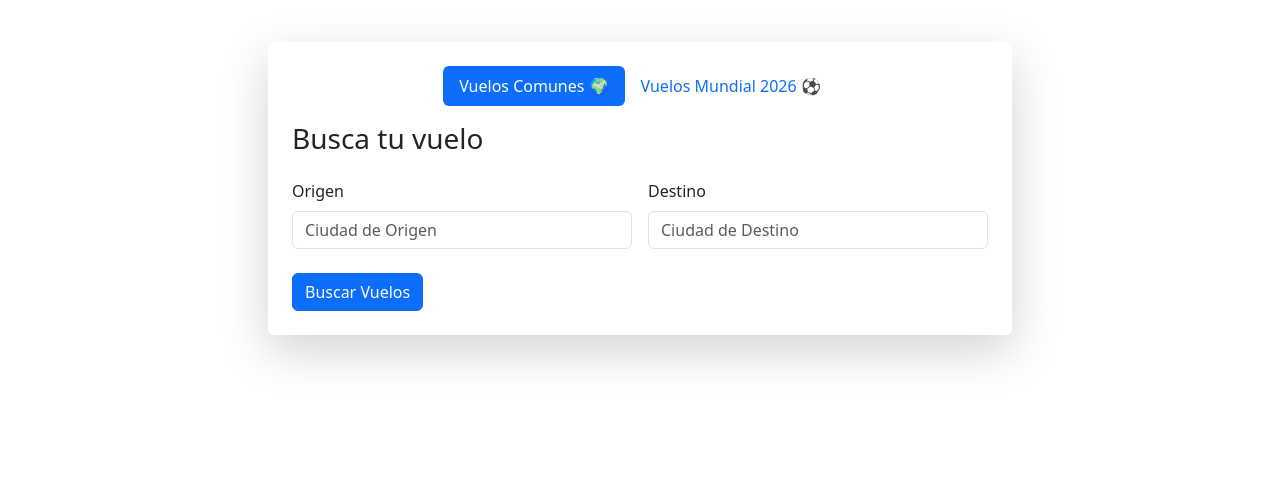
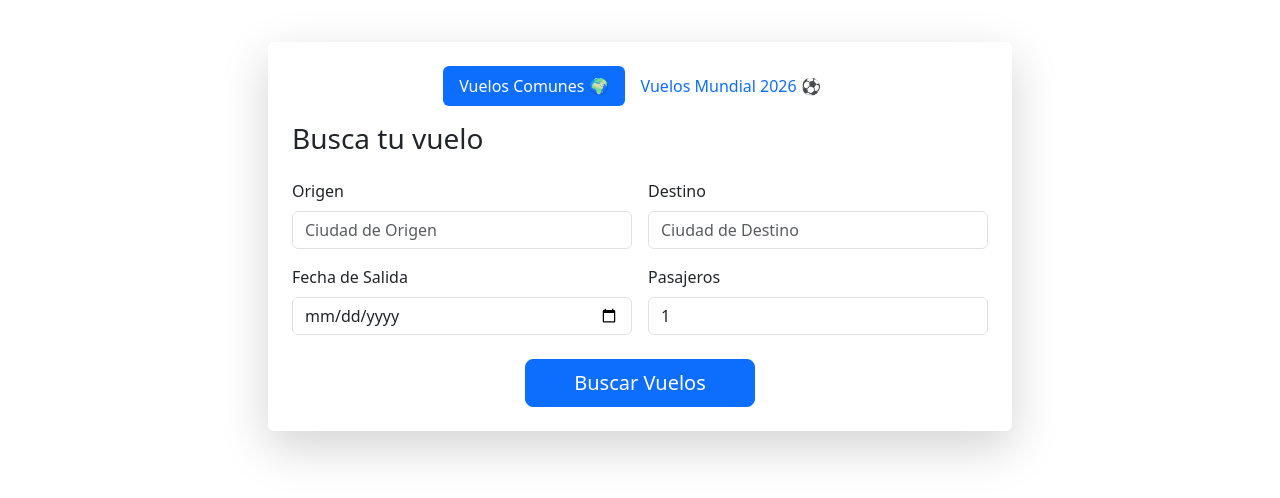
Before and after one commit to JoacoPotenzone/tp-final_ids, a plain HTML site: page index.html in a window 1280 px wide. Shown: the part 64-562 px from the top of the page. Drawn offline with nearby package versions, Linux system fonts and the light colour scheme.

Commit message:
Modificaciones del formulario del index, le agregue fecha y cantidad de pasajeros.

```diff
--- a/index.html
+++ b/index.html
@@ -43,18 +43,30 @@
                 <div class="tab-content" id="pills-tabContent">
                     <div class="tab-pane fade show active" id="pills-vuelos-comunes" role="tabpanel" aria-labelledby="pills-vuelos-comunes-tab">
                         <h3 class="mb-4">Busca tu vuelo</h3>
-                        <form>
+                        <form action="./pages/resultados.html" method="GET">
                             <div class="row g-3">
                                 <div class="col-md-6">
                                     <label for="origen" class="form-label">Origen</label>
-                                    <input type="text" class="form-control" id="origen" placeholder="Ciudad de Origen">
+                                    <input type="text" class="form-control" id="origen" name="origen" placeholder="Ciudad de Origen" required>
                                 </div>
                                 <div class="col-md-6">
                                     <label for="destino" class="form-label">Destino</label>
-                                    <input type="text" class="form-control" id="destino" placeholder="Ciudad de Destino">
+                                    <input type="text" class="form-control" id="destino" name="destino" placeholder="Ciudad de Destino" required>
+                                </div>
+                                <div class="col-md-6">
+                                    <label for="fecha" class="form-label">Fecha de Salida</label>
+                                    <input type="date" class="form-control" id="fecha" name="fecha" required>
+                                </div>
+                                <div class="col-md-6">
+                                    <label for="pasajeros" class="form-label">Pasajeros</label>
+                                    <input type="number" class="form-control" id="pasajeros" name="pasajeros" min="1" max="9" value="1" required>
                                 </div>
                             </div>
-                            <button type="submit" class="btn btn-primary mt-4">Buscar Vuelos</button>
+                            <div class="text-center mt-4">
+                                <button type="submit" class="btn btn-primary btn-lg px-5">
+                                    <i class="bi bi-search"></i> Buscar Vuelos
+                                </button>
+                            </div>
                         </form>
                 </div>
                     <div class="tab-pane fade" id="pills-mundial" role="tabpanel" aria-labelledby="pills-mundial-tab">
```
